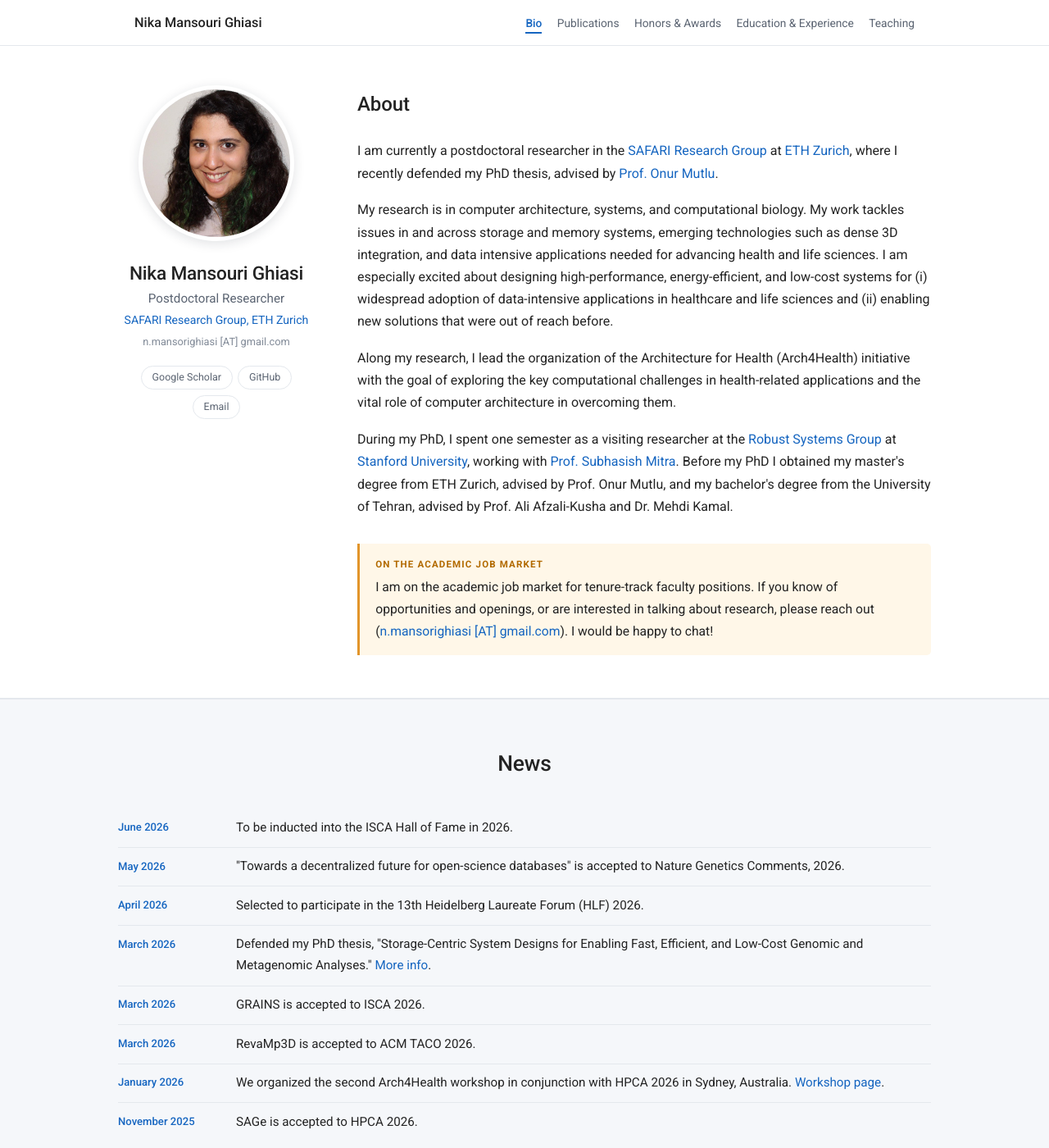
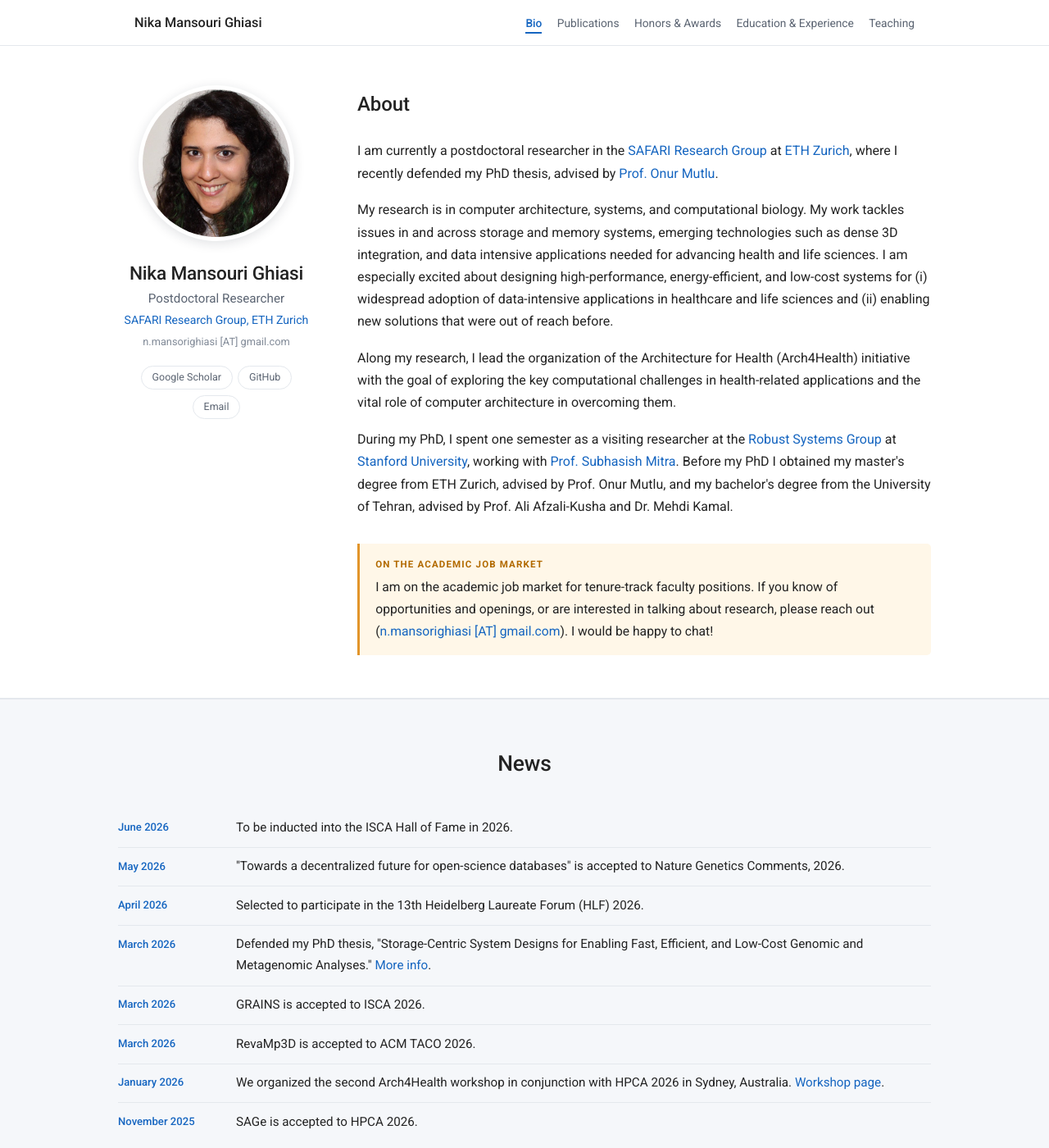
Before and after one commit to nikamgh/nikamgh.github.io, a Jekyll site: the page built from index.html, in a window 1280 px wide and 1400 px high. Shown: the whole window at 82% size. Built offline with Jekyll 4.4.1, drawn with Linux system fonts in a browser that asks for light colours.

Commit message:
beautify

```diff
--- a/assets/css/style.css
+++ b/assets/css/style.css
@@ -162,7 +162,7 @@
   height: 190px;
   border-radius: 50%;
   object-fit: cover;
-  object-position: center 22%;
+  object-position: center;
   border: 5px solid #fff;
   box-shadow: 0 3px 14px rgba(20, 30, 50, .13);
   background: var(--alt);
--- a/index.html
+++ b/index.html
@@ -9,7 +9,7 @@
 
     <aside class="profile__card">
       <img class="profile__avatar" src="{{ '/assets/img/nika.jpg' | relative_url }}"
-           alt="Nika Mansouri Ghiasi" width="640" height="640">
+           alt="Nika Mansouri Ghiasi" width="560" height="560">
       <h1 class="profile__name">{{ site.title }}</h1>
       <p class="profile__role">{{ site.role }}</p>
       <p class="profile__org"><a href="{{ site.org_url }}">{{ site.org }}</a></p>
@@ -58,7 +58,7 @@
       </p>
 
       <aside class="callout">
-        <p class="callout__label">On the Academic Job market</p>
+        <p class="callout__label">On the Academic Job Market</p>
         <p>
           I am on the academic job market for tenure-track faculty positions. If you know of
           opportunities and openings, or are interested in talking about research,
```
Also changed, not shown: assets/img/nika-original.jpg (added), assets/img/nika.jpg.
